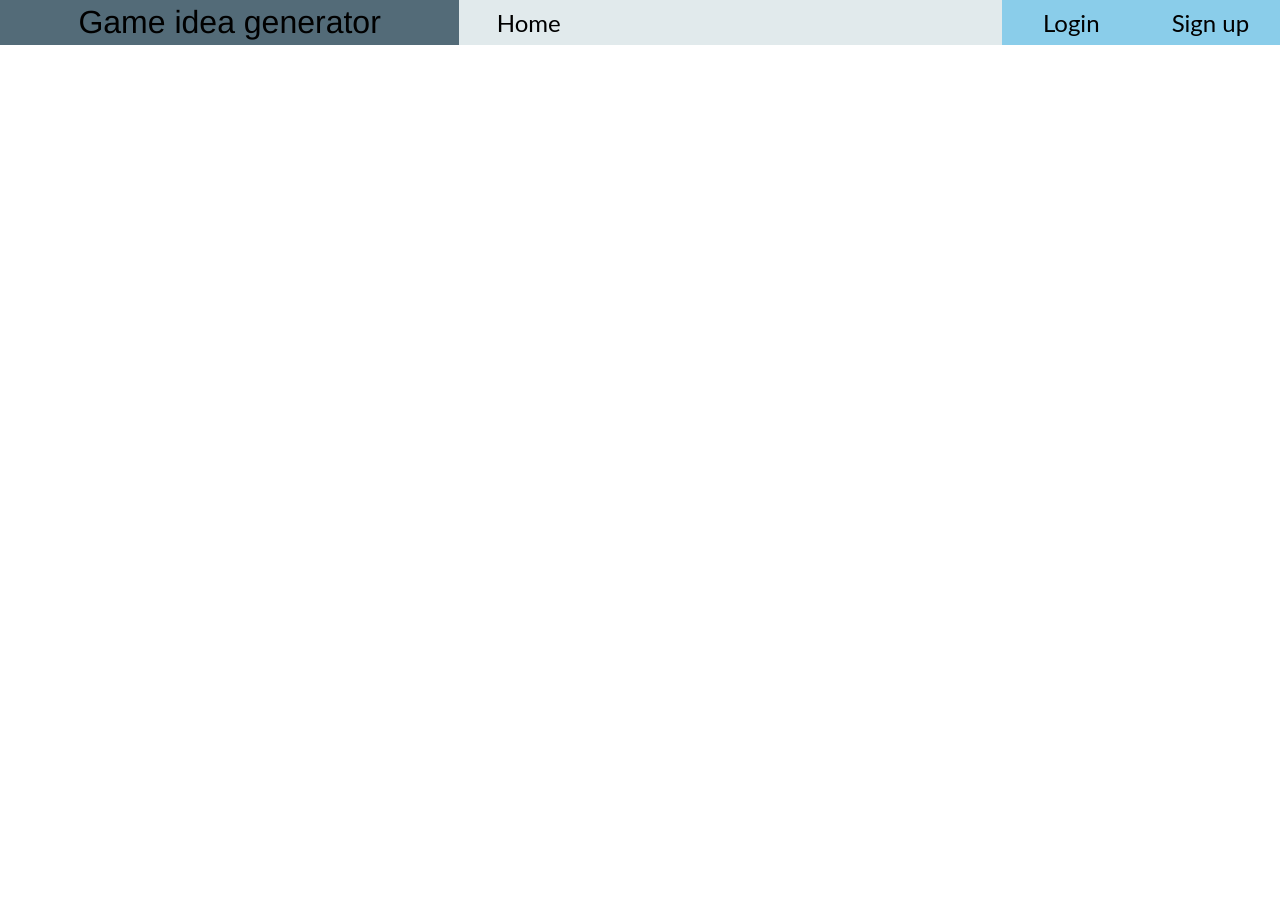
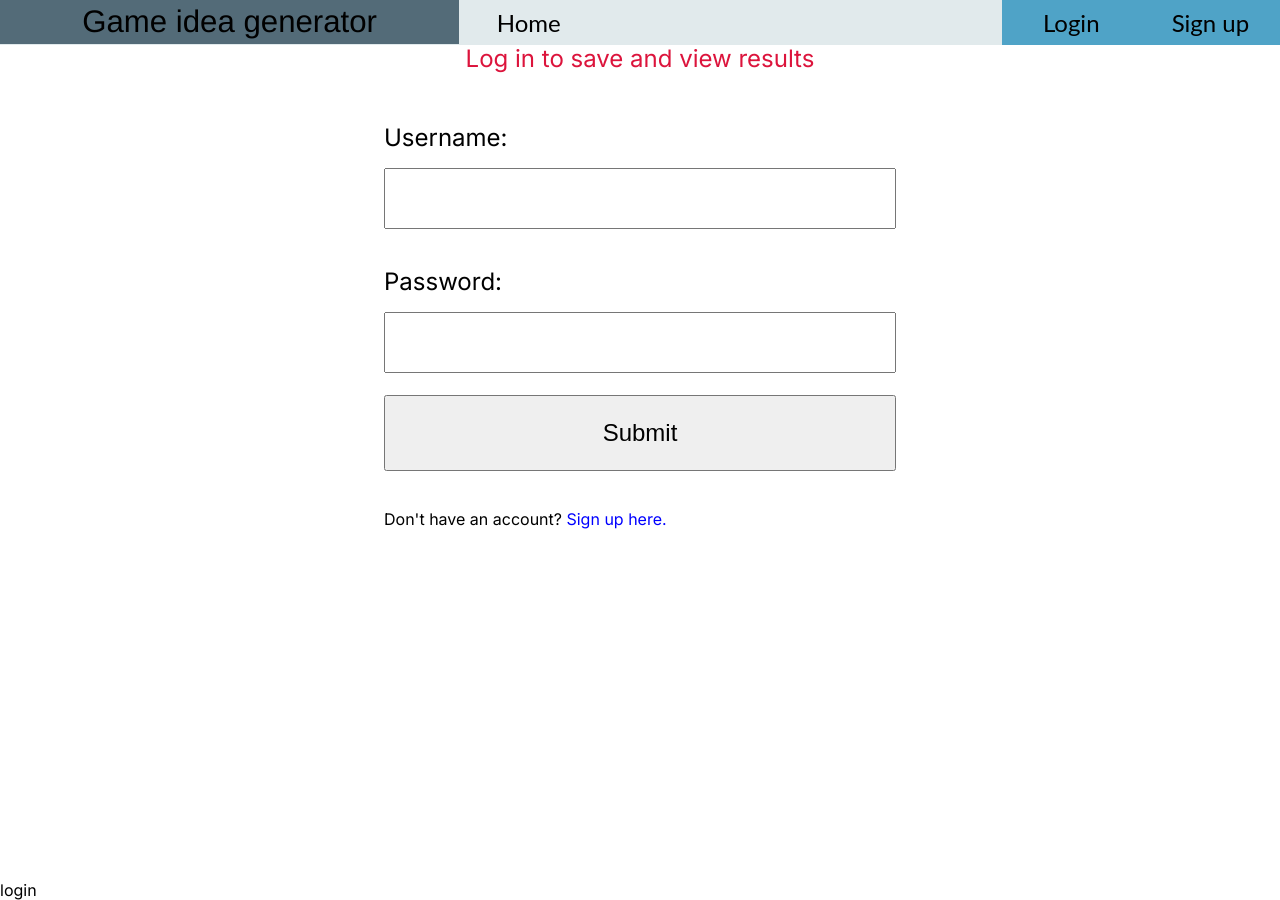
Before and after one commit to cammarcode/game_idea_generator, a Flask app: page /viewres in a window 1280 px wide. Before the commit the page ends 45 px from the top, so only its background shows below. Run offline with Flask 3, Linux system fonts and the light colour scheme.

Commit message:
view results and some edge cases fixed

```diff
--- a/routes.py
+++ b/routes.py
@@ -20,6 +20,11 @@
     result_str = ''.join(choice(letters) for i in range(length))
     return result_str
 
+def check_logged():
+    if session.get('id') is not None:
+        return True
+    else:
+        return False
 
 ##############################################################################
 app = Flask(__name__)
@@ -36,15 +41,13 @@
 @app.route('/')
 def home():  # Homepage, no values loaded in
 
-    conn = sqlite3.connect(db)
-    cur = conn.cursor()
-    cur = cur
     genreinfo = ["Genre",]
     settinginfo = ["Setting",]
     mechanicinfo = ["Mechanic",]
-    return render_template("home.html", test=1,
+    return render_template("home.html",
                            genreinfo=genreinfo,
-                           settinginfo=settinginfo, mechanicinfo=mechanicinfo)
+                           settinginfo=settinginfo, mechanicinfo=mechanicinfo,
+                           logged=check_logged())
 
 
 @app.route('/results/<settings>')
@@ -91,18 +94,21 @@
     for i in mchoice:
         resultstosave += '<br>'
         resultstosave += i[0]
+    print(resultstosave)
     return render_template("results.html", gchoice=gchoice,
                            mchoice=mchoice, schoice=schoice, settings=settings,
-                           resultstosave=resultstosave)
+                           resultstosave=resultstosave, logged=check_logged())
 
 
 @app.route('/login')
 def login():
     if 'failed' in session:
         session.clear()
-        return render_template("login.html", failed=True)
+        return render_template("login.html", failed=True, viewfail=False,
+                               logged=check_logged())
     else:
-        return render_template("login.html", failed=False)
+        return render_template("login.html", failed=False, viewfail=False,
+                               logged=check_logged())
 
 
 @app.route('/signup')
@@ -116,7 +122,8 @@
     if ('passwordFailed' in session):
         del session['passwordFailed']
         pf = True
-    return render_template('signup.html', usernameFailed=uf, passwordFailed=pf)
+    return render_template('signup.html', usernameFailed=uf, passwordFailed=pf
+                           , logged=check_logged())
 
 
 @app.route('/signupsumbit', methods=["POST"])
@@ -224,14 +231,15 @@
 def saveResults():
     data = request.get_json()  # retrieve the data sent from JavaScript
     newdata = data['value']
-    conn = sqlite3.connect(db)
-    cur = conn.cursor()
-    id = session['id']
-    print(id, newdata)
-    if id is not None:
-        cur.execute('''UPDATE Account SET res3 = (SELECT res2 FROM Account W
-                    HERE id = ?), res2 = (SELECT res1 FROM Account WHERE i
-                    d = ?), res1 = ? WHERE id = ?''', (1, 1, str(newdata), 1))
+    print('before')
+    if session.get('id') is not None:
+        print('after')
+        conn = sqlite3.connect(db)
+        cur = conn.cursor()
+        id = session['id']
+        cur.execute('''UPDATE Account SET res3 = (SELECT res2 FROM Account
+                    WHERE id = ?), res2 = (SELECT res1 FROM Account WHERE id
+                    = ?), res1 = ? WHERE id = ?''', (id, id, str(newdata), id))
         conn.commit()
         conn.close()
         return jsonify(result="success")
@@ -239,5 +247,24 @@
         return jsonify(result="failed")
 
 
+@app.route('/viewres')
+def viewres():
+    conn = sqlite3.connect(db)
+    cur = conn.cursor()
+    id = session.get('id')
+    if id is not None:
+        cur.execute("SELECT res1, res2, res3 FROM Account WHERE id = ?", (id,))
+        res1, res2, res3 = cur.fetchall()[0]
+        return render_template('viewres.html', res1=res1, res2=res2, res3=res3, logged=check_logged())
+    else:
+        return render_template('login.html', viewfail=True, failed=False, logged=check_logged())
+
+
+@app.route('/logout', methods=['POST'])
+def logout():
+    session.clear()
+    return redirect(url_for('home'))
+
+
 if __name__ == "__main__":
     app.run(debug=True)
--- a/static/style.css
+++ b/static/style.css
@@ -43,15 +43,16 @@
 
 }
 #navsignup {
-    background-color: #8ACDEA;
+    background-color: #4fa3c7;
     float: right;
     z-index: 1;
 
 }
 #navlogin {
-    background-color: #8ACDEA;
+    background-color: #4fa3c7;
     float: right;
     z-index: 1;
+    border: none;
 
 }
 
@@ -69,7 +70,7 @@
     padding-top: 0.5vh;
     padding-bottom: 0.5vh;
     font-family: 'Franklin Gothic Medium', 'Arial Narrow', Arial, sans-serif;
-    font-size: 4vh;
+    font-size: 3.9vh;
     background-color:#536B78;
     float: left;
     width: 35%;
@@ -185,6 +186,7 @@
 .blankpage{
     height: 94.5vh;
     align-content: center;
+    padding: 0;
 }
 
 #signupbox{
@@ -204,7 +206,6 @@
     margin-left: 30%;
     margin-right: 30%;
     margin-top: 5%;
-    margin-bottom: 5%;
     grid-template-rows: 5% 8% 5% 8% 10% 5%;
     height: 100%;
 }
@@ -219,7 +220,7 @@
 }
 
 .buttonimg{
-    width: 100%
+    width: 80%
 }
 
 .error {
@@ -230,3 +231,13 @@
     float: left;
     margin: 0;
 }
+
+.resultdiv {
+    float: left;
+    width: 28%;
+    margin-left: 4%;
+    margin-top: 3%;
+    margin-bottom: 5%;
+    height: 90%;
+    background-color:#8ACDEA;
+}
--- a/templates/home.html
+++ b/templates/home.html
@@ -111,6 +111,10 @@
         }
     }
 
+    function goToResults(){
+        window.location.href = "http://127.0.0.1:5000/viewres"
+    }
+
 </script>
 
 <p class="spacer">Uh Oh! something's broken. Call 111 for assistance</p>
@@ -120,7 +124,7 @@
     <div class="buttongrid">
     <button id = "randomize" class="settingbutton" onclick="switchPage(geninfo, setinfo, mecinfo)">RANDOMIZE</button>
     <button id = "2d3d" class="settingbutton" onclick="changeDim()">2D</button>
-    <button id = "viewsavedres" class="settingbutton" onclick="switchPage(geninfo, setinfo, mecinfo)">View Saved Results</button>
+    <button id = "viewsavedres" class="settingbutton" onclick="goToResults()">View Saved Results</button>
     </div>
 
 <div id = 'Genrebox' class = 'multicontainer'>
--- a/templates/layout.html
+++ b/templates/layout.html
@@ -15,7 +15,15 @@
         <p class="navitem" id="navtitle">Game idea generator</p>
         <a href="/" class="navitem" id="navhome">Home</a>
         <a href="/signup" class="navitem" id="navsignup">Sign up</a>
+        {% if logged == False %}
         <a href="/login" class="navitem" id="navlogin">Login</a>
+        {% else %}
+        <form action="{{url_for('logout')}}" method='POST'>
+            <input type="submit" class="navitem" id="navlogin" value="Log Out">
+        </form>
+        {% endif %}
+
+
     </div>
     <main>
         {% block content %}{% endblock%}
--- a/templates/login.html
+++ b/templates/login.html
@@ -5,6 +5,9 @@
         <div class="blankpage">
             {%if failed == True%}
             <p class='error'>Username or password is incorrect</p>
+            {%endif%}
+            {%if viewfail == True%}
+            <p class='error'>Log in to save and view results</p>
             {%endif%}
 
             <div id="loginbox">
```
Also changed, not shown: templates/results.html (+8 -1 lines), templates/viewres.html (+14 -1 lines), gamedb.db.
